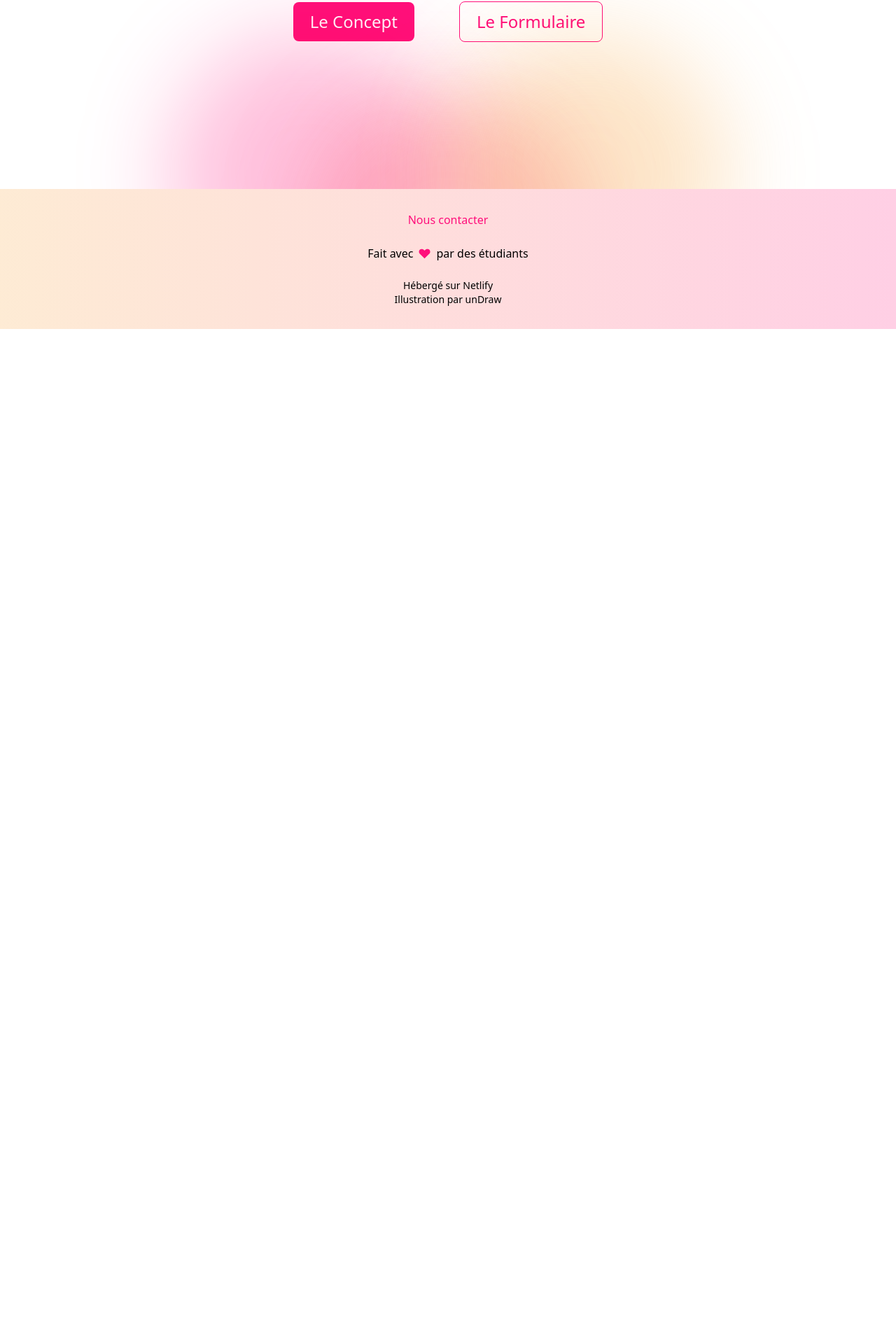
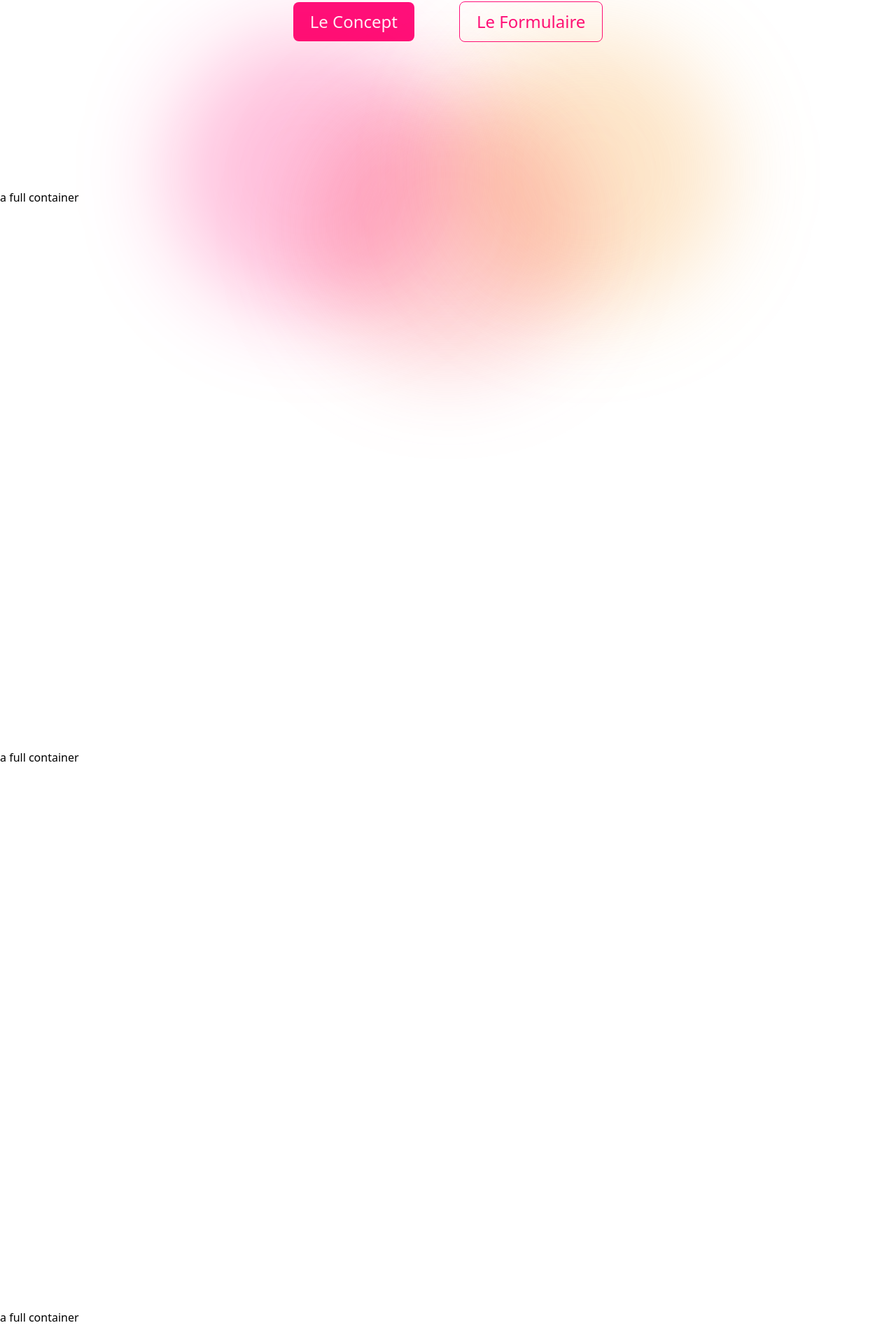
Before and after one commit to Barbapapazes/la-cuisine.app, a Vue app: page / in a window 1280 px wide. Shown: the part 530-2450 px from the top of the page at 70% size. Before the commit the page ends 1000 px from the top, so only its background shows below. Built offline with nearby package versions, Linux system fonts and the light colour scheme.

Commit message:
feat(FullContainer): create FullContainer

```diff
--- a/src/App.vue
+++ b/src/App.vue
@@ -1,6 +1,11 @@
 <template>
   <main class="overflow-hidden relative">
     <HeroBanner />
+    <FullContainer></FullContainer>
+    <FullContainer></FullContainer>
+    <FullContainer></FullContainer>
+    <FullContainer></FullContainer>
+    <FullContainer></FullContainer>
   </main>
   <Footer></Footer>
 </template>
@@ -8,4 +13,5 @@
 <script setup>
 import HeroBanner from "./components/organisms/HeroBanner.vue";
 import Footer from "./components/organisms/Footer.vue";
+import FullContainer from "./components/atoms/FullContainer.vue";
 </script>
--- /dev/null
+++ b/src/components/atoms/FullContainer.vue
@@ -0,0 +1,3 @@
+<template>
+  <section class="h-screen w-full">a full container</section>
+</template>
--- a/src/components/organisms/HeroBanner.vue
+++ b/src/components/organisms/HeroBanner.vue
@@ -1,5 +1,5 @@
 <template>
-  <section class="h-screen w-full pt-40 flex flex-col items-center">
+  <section class="h-screen w-full pt-40 flex flex-col items-center relative">
     <h1
       class="
         text-6xl
```
